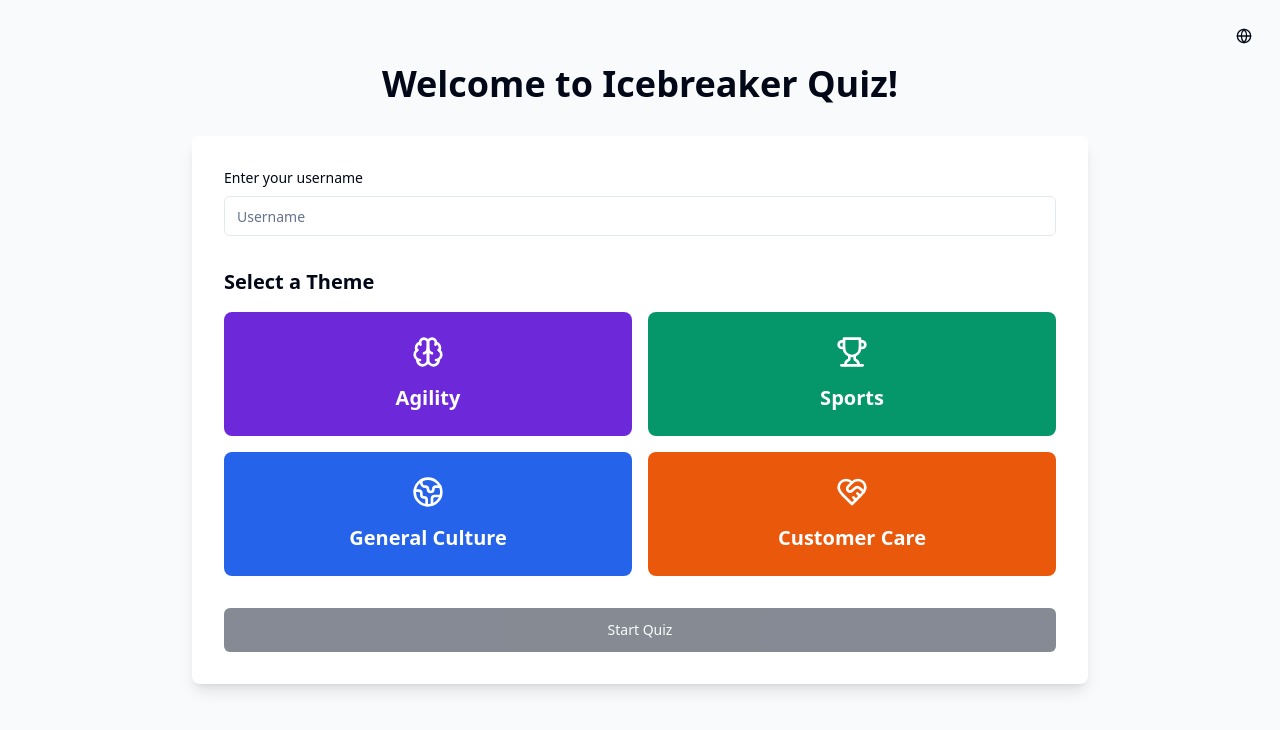
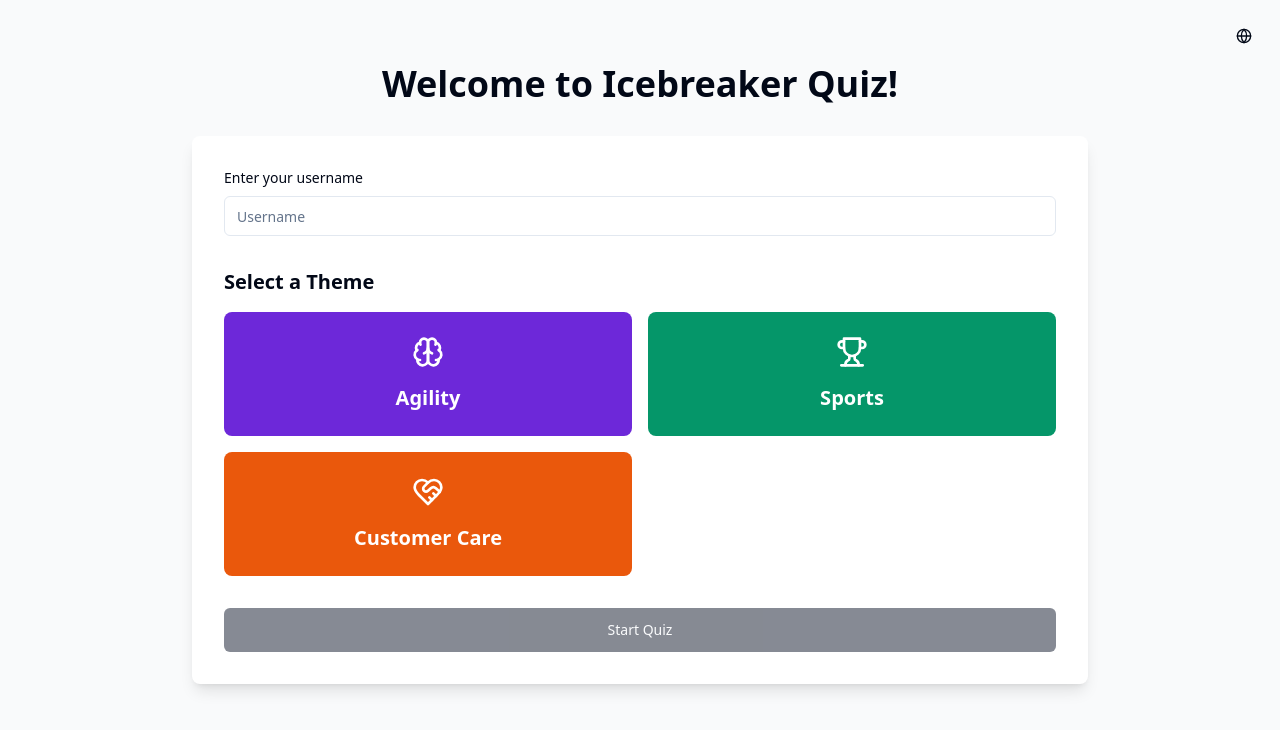
Before and after one commit to Dedz0/quizzy-icebreaker, a React (Vite) app: page / in a window 1280 px wide. Shown: the top 730 px of the page. Built offline with nearby package versions, Linux system fonts and the light colour scheme.

Commit message:
Remove culture theme
Removes the "culture" theme option from the index page.

```diff
--- a/src/pages/Index.tsx
+++ b/src/pages/Index.tsx
@@ -1,3 +1,4 @@
+
 import { useState } from "react";
 import { useNavigate } from "react-router-dom";
 import { useLanguage } from "@/contexts/LanguageContext";
@@ -5,7 +6,7 @@ import LanguageSelector from "@/components/LanguageSelector";
 import ThemeCard from "@/components/ThemeCard";
 import { Input } from "@/components/ui/input";
 import { Button } from "@/components/ui/button";
-import { Brain, Trophy, Globe2, HeartHandshake } from "lucide-react";
+import { Brain, Trophy, HeartHandshake } from "lucide-react";
 
 const Index = () => {
   const { t } = useLanguage();
@@ -16,7 +17,6 @@ const Index = () => {
   const themes = [
     { id: "agility", color: "bg-agility", icon: <Brain className="w-8 h-8" /> },
     { id: "sports", color: "bg-sports", icon: <Trophy className="w-8 h-8" /> },
-    { id: "culture", color: "bg-culture", icon: <Globe2 className="w-8 h-8" /> },
     { id: "customer", color: "bg-customer", icon: <HeartHandshake className="w-8 h-8" /> },
   ];
 
```
